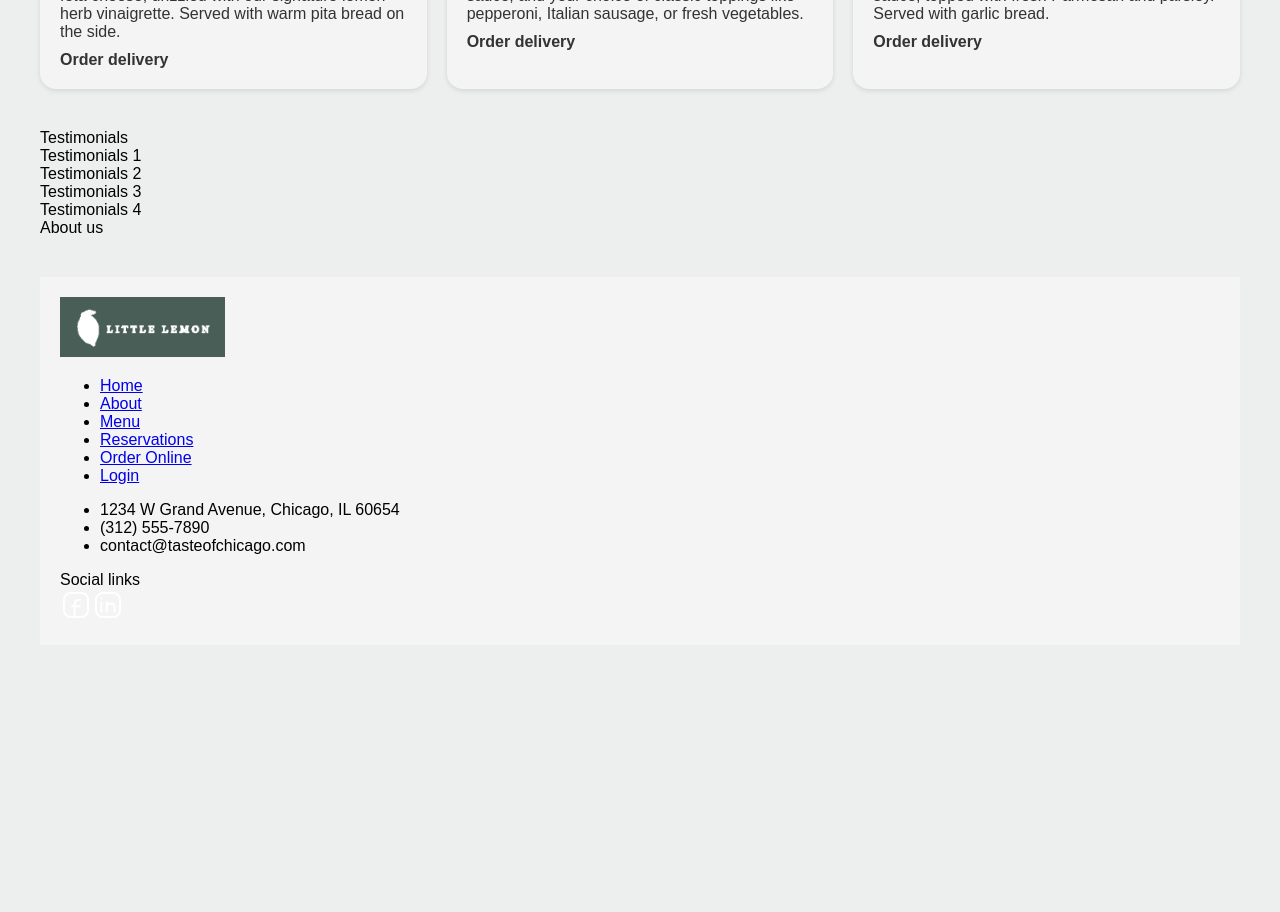
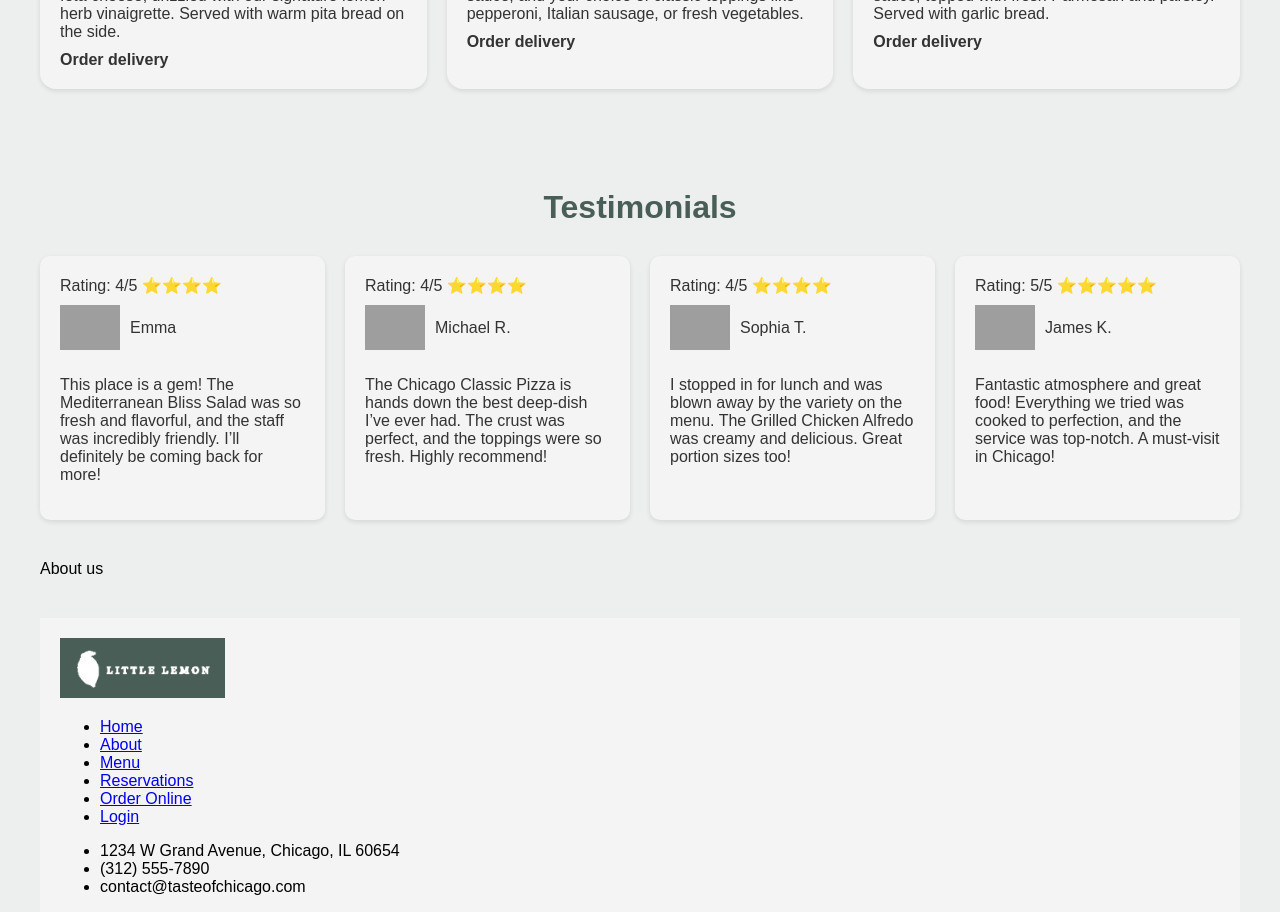
Before and after one commit to rmboloix/react-coursera, a React (Create React App) app: page / in a window 1280 px wide. Shown: the part 1080-1992 px from the top of the page. Before the commit the page ends 1725 px from the top, so only its background shows below. Built offline with nearby package versions, Linux system fonts and the light colour scheme; grey boxes are pictures that could not be loaded.

Commit message:
testimonials

```diff
--- a/src/components/Testimonials.jsx
+++ b/src/components/Testimonials.jsx
@@ -1,11 +1,50 @@
 export const Testimonials = () => {
     return (
-        <section>
-            Testimonials
-            <article>Testimonials 1</article>
-            <article>Testimonials 2</article>
-            <article>Testimonials 3</article>
-            <article>Testimonials 4</article>
+        <section className="testimonials">
+            <h2>Testimonials</h2>
+            <section className="testimonials-grid">
+                <TestimonialCard
+                    name="Emma"
+                    review="This place is a gem! The Mediterranean Bliss Salad was so fresh and flavorful, and the staff was incredibly friendly. I’ll definitely be coming back for more!"
+                    rating={4}
+                    image="https://randomuser.me/api/portraits/women/0.jpg"
+                />
+                <TestimonialCard
+                    name="Michael R."
+                    review="The Chicago Classic Pizza is hands down the best deep-dish I’ve ever had. The crust was perfect, and the toppings were so fresh. Highly recommend!"
+                    rating={4}
+                    image="https://randomuser.me/api/portraits/men/32.jpg"
+                />
+                <TestimonialCard
+                    name="Sophia T."
+                    review="I stopped in for lunch and was blown away by the variety on the menu. The Grilled Chicken Alfredo was creamy and delicious. Great portion sizes too!"
+                    rating={4}
+                    image="https://randomuser.me/api/portraits/women/65.jpg"
+                />
+                <TestimonialCard
+                    name="James K."
+                    review="Fantastic atmosphere and great food! Everything we tried was cooked to perfection, and the service was top-notch. A must-visit in Chicago!"
+                    rating={5}
+                    image="https://randomuser.me/api/portraits/men/21.jpg"
+                />
+            </section>
         </section>
     );
 };
+
+export const TestimonialCard = ({ name, review, rating, image }) => {
+    return (
+        <article className="testimonial-card">
+            <div>
+                Rating: {rating}/5 {'⭐'.repeat(rating)}
+            </div>
+            <header>
+                <img src={image} width={60} />
+                {name}
+            </header>
+            <main>
+                <p>{review}</p>
+            </main>
+        </article>
+    );
+};
--- a/src/pages/HomePage.css
+++ b/src/pages/HomePage.css
@@ -190,7 +190,6 @@ header nav ul li a:hover {
     padding: 10px 0;
 }
 
-
 /* Testimonials Section */
 .testimonials {
     margin: 40px 0;
@@ -199,7 +198,10 @@ header nav ul li a:hover {
 
 .testimonials h2 {
     font-size: 2rem;
+    text-align: center;
     margin-bottom: 20px;
+    color: var(--primary-color-A);
+    padding: 60px 0 10px;
 }
 
 .testimonials-grid {
@@ -209,11 +211,28 @@ header nav ul li a:hover {
 }
 
 .testimonial-card {
+    color: var(--highlight-color-B);
     background-color: #f4f4f4;
     padding: 20px;
     border-radius: 10px;
     text-align: center;
     box-shadow: 0 2px 5px rgba(0, 0, 0, 0.1);
+    display: flex;
+    flex-direction: column;
+    align-items: start;
+}
+
+.testimonial-card header {
+    display: flex;
+    align-items: center;
+    justify-content: start;
+    gap: 10px;
+    padding: 10px 0;
+}
+
+.testimonial-card p {
+    text-align: left;
+    color: var(--highlight-color-B);
 }
 
 /* Footer */
```
